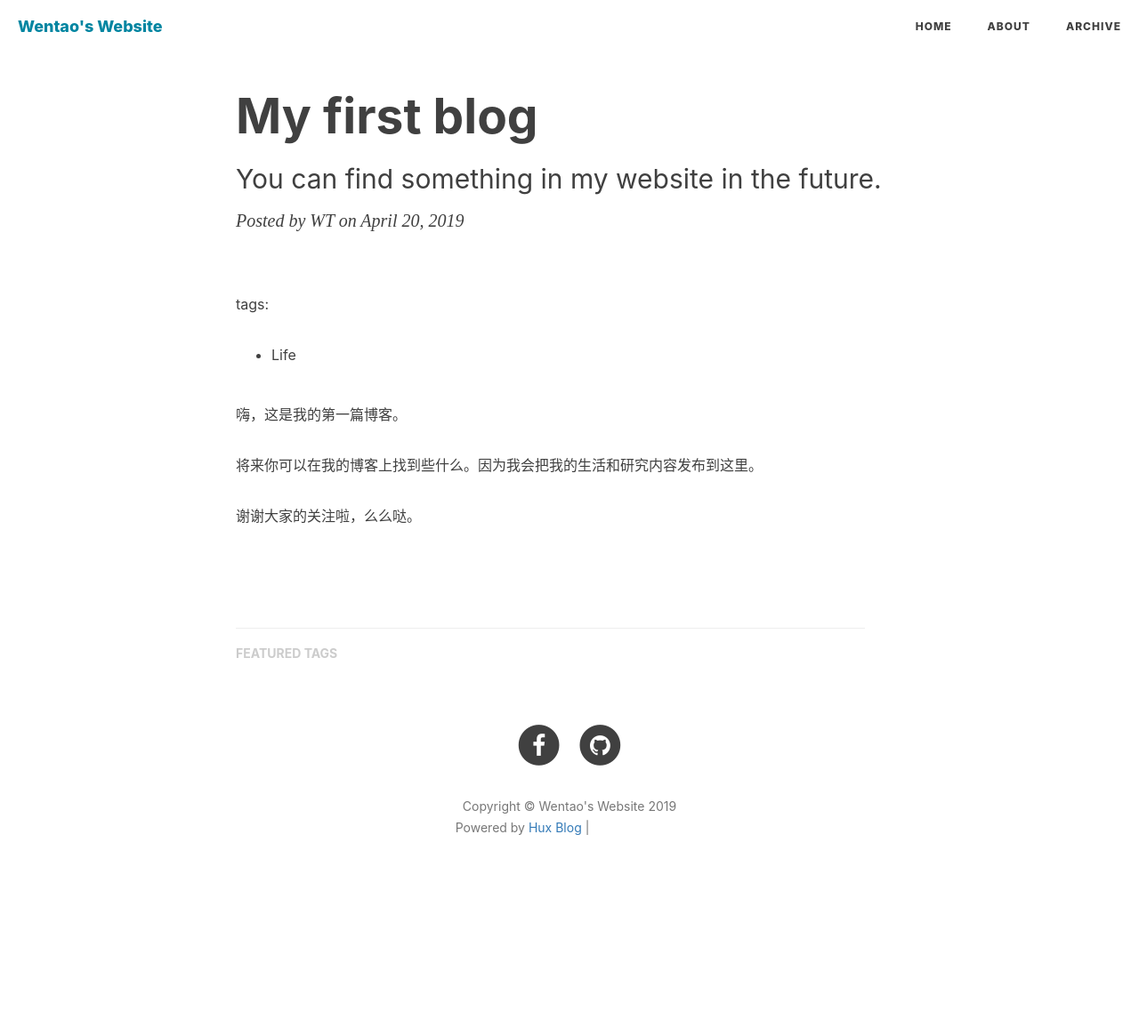
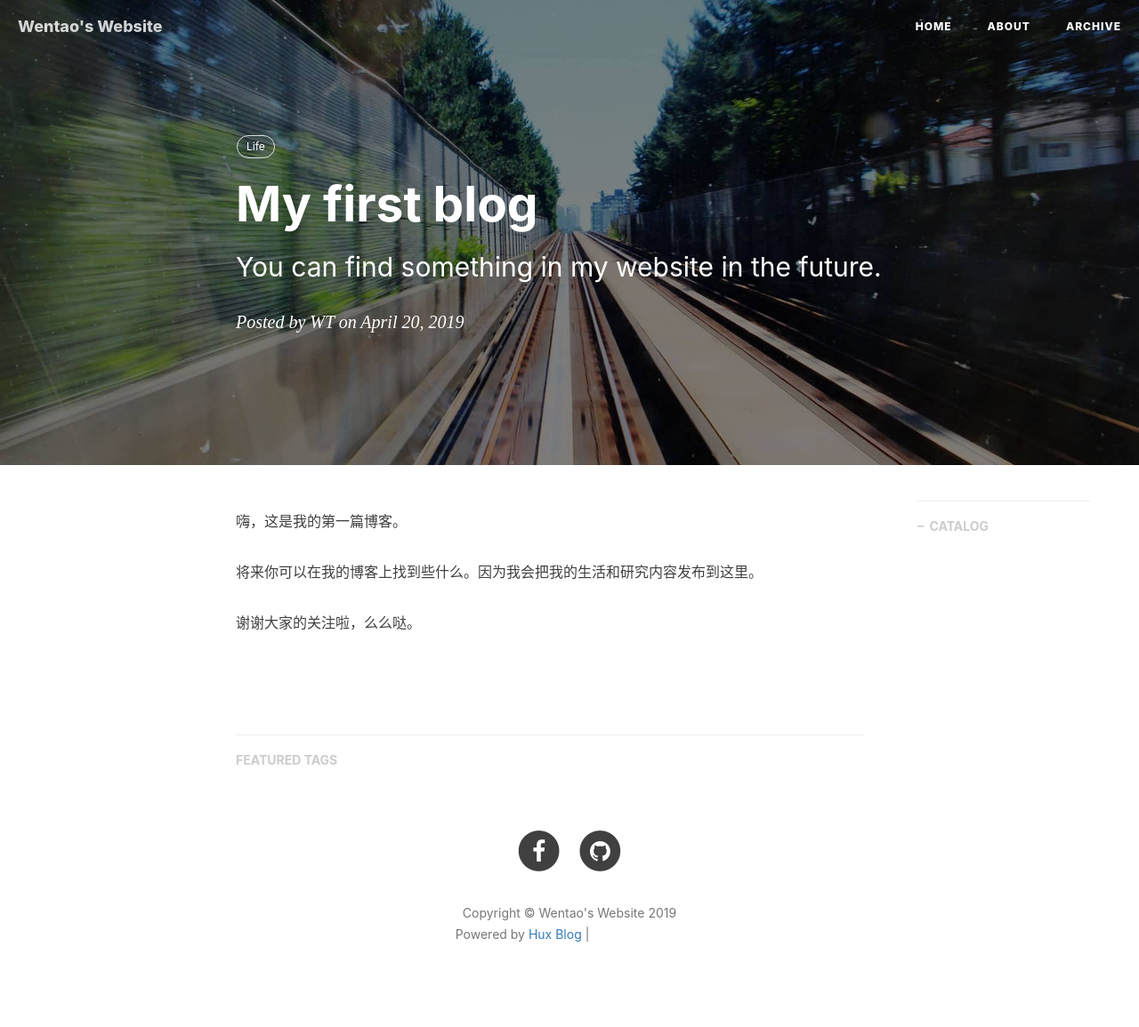
Before and after one commit to csxmt123/zhouwt612.github.io, a Jekyll site: the page built from _posts/2019-04-20-My first blog.md, in a window 1280 px wide. Shown: the whole page at 89% size. Built offline with Jekyll 4.4.1, drawn with Linux system fonts in a browser that asks for light colours; nearby versions of some CDN libraries; comment, search, counter and statistics services are not loaded; before the commit the page ends 1035 px from its top, so only the background shows below that; some of the changed lines change nothing that is shown; grey boxes are pictures that could not be loaded.

Commit message:
Update 2019-04-20-My first blog.md

```diff
--- a/_posts/2019-04-20-My first blog.md
+++ b/_posts/2019-04-20-My first blog.md
@@ -3,12 +3,12 @@ layout: post
 title: "My first blog"
 subtitle: 'You can find something in my website in the future.'
 author: "WT"
-header-style: text
----
+header-img: "img/post-bg-2015.jpg"
+catalog: true
 
 tags:
   - Life
-
+---
 
 
 嗨，这是我的第一篇博客。
```
